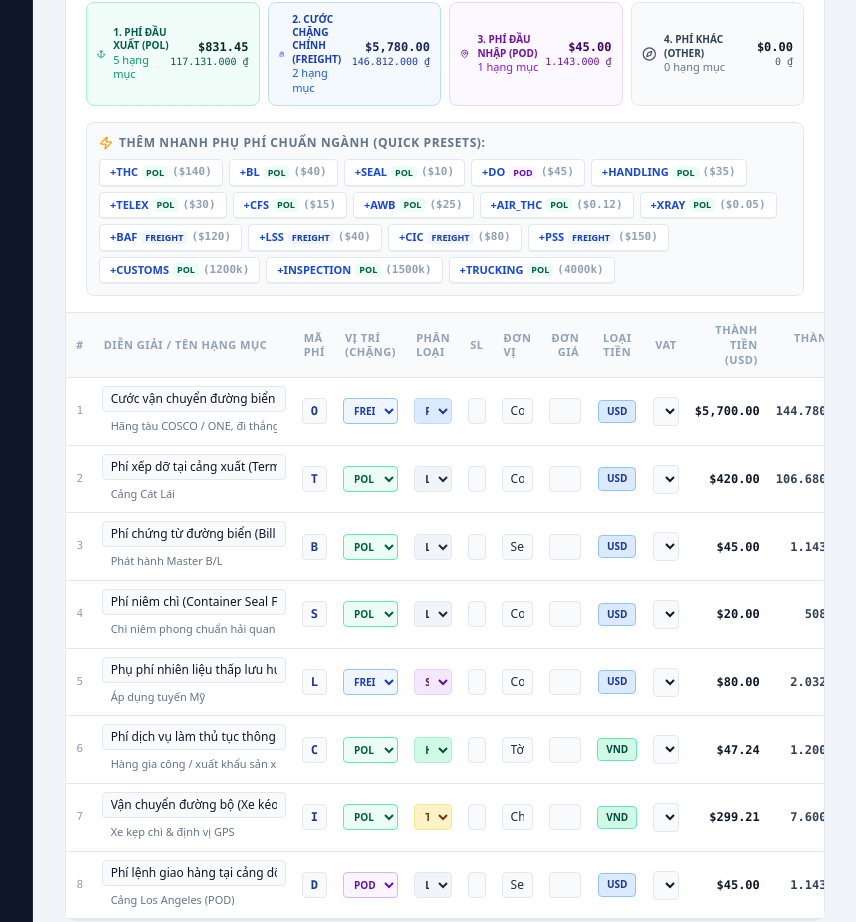
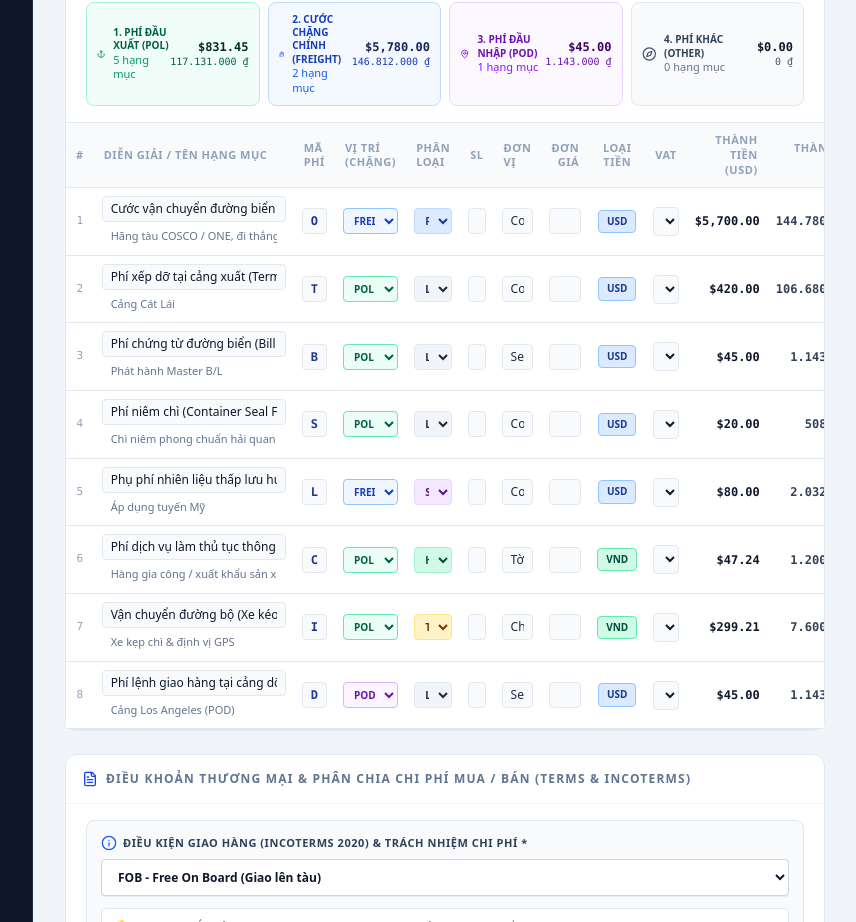
Before and after one commit to huyphammagic/QUOTATION-MAGIC, a React (Vite) app: page / in a window 1280 px wide. Shown: the part 1200-2122 px from the top of the page, without its empty margins (31-887 px from the left). Built offline with nearby package versions, Linux system fonts and the light colour scheme.

Commit message:
refactor(ui): remove VND currency support and presets
Simplified the quotation UI and PDF export by removing VND display fields and the Quick Add presets bar to focus exclusively on USD-based invoicing.

```diff
--- a/src/components/LineItemsTable.tsx
+++ b/src/components/LineItemsTable.tsx
@@ -186,30 +186,6 @@ export const LineItemsTable: React.FC<LineItemsTableProps> = ({ items, exchangeR
             <div className="font-mono font-bold text-slate-900">{formatUSD(sumLocationUsd(otherItems))}</div>
             <div className="font-mono text-[10px] text-slate-600">{formatVND(sumLocationVnd(otherItems))}</div>
           </div>
-        </div>
-      </div>
-
-      {/* Quick Add Presets Bar */}
-      <div className="mx-5 bg-slate-50 p-3 rounded-lg border border-slate-200">
-        <div className="flex items-center space-x-1.5 text-xs text-slate-500 font-bold uppercase tracking-wider mb-2">
-          <Zap className="w-3.5 h-3.5 text-amber-500" />
-          <span>Thêm nhanh phụ phí chuẩn ngành (Quick Presets):</span>
-        </div>
-        <div className="flex flex-wrap gap-1.5">
-          {PRESET_LOCAL_CHARGES.map((preset) => (
-            <button
-              key={preset.code}
-              type="button"
-              onClick={() => handleAddPreset(preset)}
-              className="bg-white hover:bg-blue-50 hover:border-blue-400 text-slate-700 text-[11px] font-semibold px-2.5 py-1 rounded border border-slate-200 shadow-2xs transition-colors flex items-center space-x-1"
-            >
-              <span className="font-bold text-blue-700">+{preset.code}</span>
-              <span className={`text-[9px] px-1 py-0.2 rounded ${getLocationBadgeClass(preset.location)}`}>
-                {preset.location || 'POL'}
-              </span>
-              <span className="text-slate-400 font-mono">({preset.currency === 'USD' ? `$${preset.priceUsd}` : `${preset.priceVnd / 1000}k`})</span>
-            </button>
-          ))}
         </div>
       </div>
 
--- a/src/utils/exportPdf.ts
+++ b/src/utils/exportPdf.ts
@@ -122,7 +122,6 @@ export function exportQuoteToPdf(quote: QuoteData) {
     if (locItems.length === 0) return;
 
     const locSubtotalUsd = locItems.reduce((acc, i) => acc + i.amountUsd, 0);
-    const locSubtotalVnd = locItems.reduce((acc, i) => acc + i.amountVnd, 0);
 
     // Section Header Row
     tableData.push([
@@ -133,10 +132,6 @@ export function exportQuoteToPdf(quote: QuoteData) {
       },
       {
         content: formatUSD(locSubtotalUsd),
-        styles: { fillColor: [226, 232, 240], textColor: [15, 23, 42], fontStyle: 'bold', halign: 'right' }
-      },
-      {
-        content: formatVND(locSubtotalVnd),
         styles: { fillColor: [226, 232, 240], textColor: [15, 23, 42], fontStyle: 'bold', halign: 'right' }
       }
     ]);
@@ -152,14 +147,13 @@ export function exportQuoteToPdf(quote: QuoteData) {
         item.currency,
         `${item.vatRate}%`,
         formatUSD(item.amountUsd),
-        formatVND(item.amountVnd),
       ]);
     });
   });
 
   autoTable(doc, {
     startY: y,
-    head: [['#', 'Description / Hang Muc', 'Qty', 'Unit', 'Unit Price', 'Curr', 'VAT', 'Total (USD)', 'Total (VND)']],
+    head: [['#', 'Description / Hang Muc', 'Qty', 'Unit', 'Unit Price', 'Curr', 'VAT', 'Total (USD)']],
     body: tableData,
     theme: 'grid',
     headStyles: {
@@ -176,14 +170,13 @@ export function exportQuoteToPdf(quote: QuoteData) {
     },
     columnStyles: {
       0: { halign: 'center', cellWidth: 8 },
-      1: { cellWidth: 55 },
+      1: { cellWidth: 68 },
       2: { halign: 'right', cellWidth: 12 },
       3: { halign: 'center', cellWidth: 18 },
-      4: { halign: 'right', cellWidth: 20 },
+      4: { halign: 'right', cellWidth: 22 },
       5: { halign: 'center', cellWidth: 12 },
-      6: { halign: 'center', cellWidth: 12 },
-      7: { halign: 'right', cellWidth: 22 },
-      8: { halign: 'right', cellWidth: 23 },
+      6: { halign: 'center', cellWidth: 14 },
+      7: { halign: 'right', cellWidth: 28 },
     },
     margin: { left: 14, right: 14 },
   });
@@ -193,16 +186,16 @@ export function exportQuoteToPdf(quote: QuoteData) {
 
   // 5. Totals & Exchange Rate Box
   doc.setFillColor(248, 250, 252);
-  doc.roundedRect(110, finalY, 86, 32, 2, 2, 'F');
+  doc.roundedRect(110, finalY, 86, 26, 2, 2, 'F');
 
   doc.setFont('helvetica', 'normal');
   doc.setFontSize(8);
   doc.setTextColor(71, 85, 105);
-  doc.text(`Subtotal / Cong tien hàng:`, 114, finalY + 6);
-  doc.text(`${formatUSD(quote.subtotalUsd)} / ${formatVND(quote.subtotalVnd)}`, 192, finalY + 6, { align: 'right' });
+  doc.text(`Subtotal / Cong tien hang:`, 114, finalY + 6);
+  doc.text(`${formatUSD(quote.subtotalUsd)}`, 192, finalY + 6, { align: 'right' });
 
   doc.text(`VAT / Thue VAT:`, 114, finalY + 12);
-  doc.text(`${formatUSD(quote.vatTotalUsd)} / ${formatVND(quote.vatTotalVnd)}`, 192, finalY + 12, { align: 'right' });
+  doc.text(`${formatUSD(quote.vatTotalUsd)}`, 192, finalY + 12, { align: 'right' });
 
   doc.setDrawColor(203, 213, 225);
   doc.line(114, finalY + 16, 192, finalY + 16);
@@ -211,10 +204,7 @@ export function exportQuoteToPdf(quote: QuoteData) {
   doc.setFontSize(9);
   doc.setTextColor(22, 78, 99);
   doc.text(`GRAND TOTAL / TONG CONG:`, 114, finalY + 22);
-  doc.text(`${formatUSD(quote.grandTotalUsd)}`, 192, finalY + 21, { align: 'right' });
-  doc.setFontSize(9);
-  doc.setTextColor(15, 23, 42);
-  doc.text(`(${formatVND(quote.grandTotalVnd)})`, 192, finalY + 27, { align: 'right' });
+  doc.text(`${formatUSD(quote.grandTotalUsd)}`, 192, finalY + 22, { align: 'right' });
 
   doc.setFont('helvetica', 'italic');
   doc.setFontSize(7.5);
```
